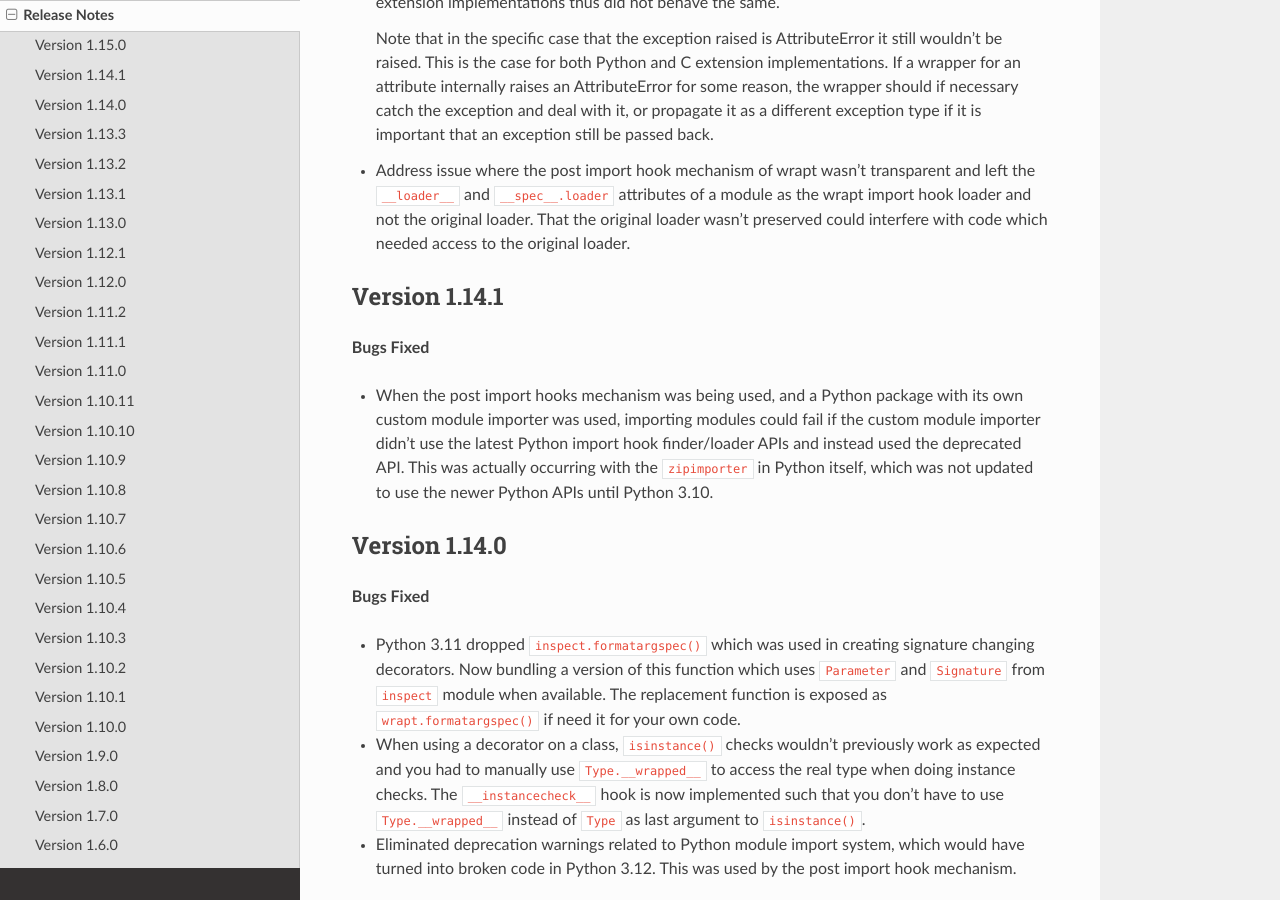
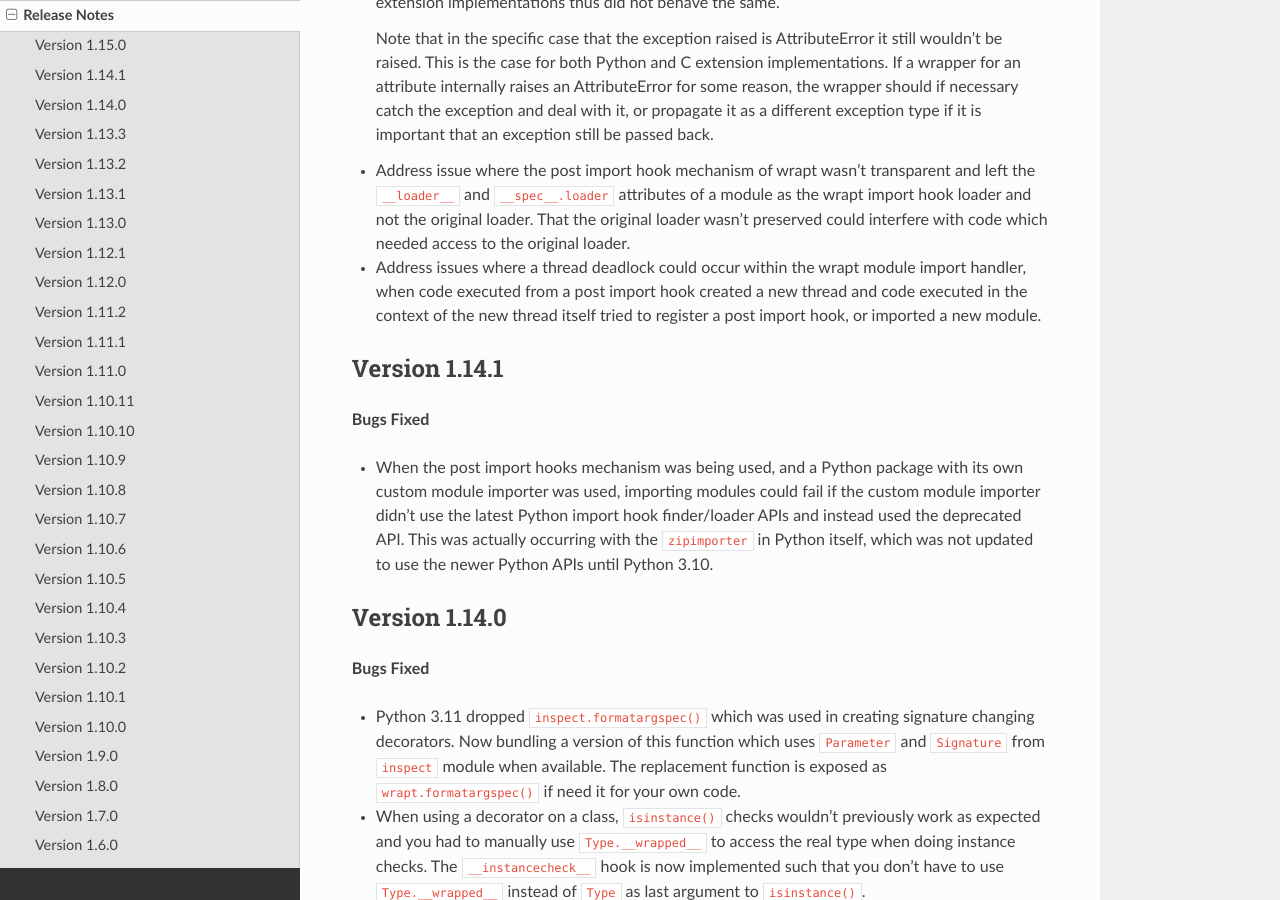
Before and after one commit to GrahamDumpleton/wrapt, a Sphinx documentation site: the page built from docs/changes.rst, in a window 1280 px wide and 900 px high, scrolled down 441 px. Built offline with Sphinx 7.4.7 and the Read the Docs theme 2.0.0, drawn with Linux system fonts in a browser that asks for light colours.

Commit message:
Document fix for import loader thread deadlocks.

```diff
--- a/docs/changes.rst
+++ b/docs/changes.rst
@@ -29,6 +29,11 @@ Version 1.15.0
   the wrapt import hook loader and not the original loader. That the original
   loader wasn't preserved could interfere with code which needed access to the
   original loader.
+
+* Address issues where a thread deadlock could occur within the wrapt module
+  import handler, when code executed from a post import hook created a new
+  thread and code executed in the context of the new thread itself tried to
+  register a post import hook, or imported a new module.
 
 Version 1.14.1
 --------------
```
